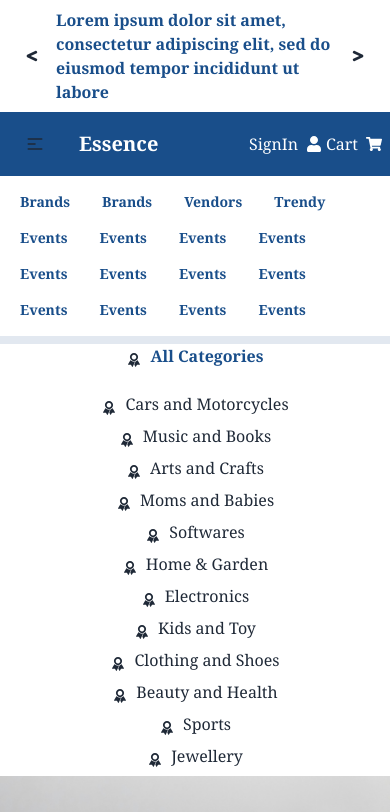
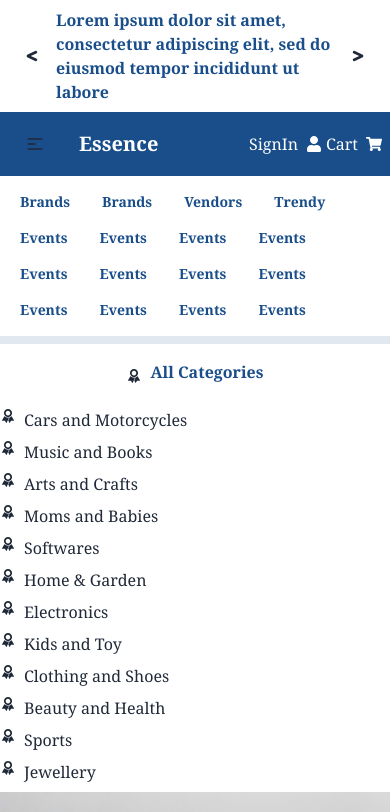
Before and after one commit to RabeyaAkter78/Incevio_Assignment, a React (Vite) app: page / in a window 390 px wide. Shown: the top 812 px of the page. Built offline with nearby package versions, Linux system fonts and the light colour scheme; no server answers.

Commit message:
modify responsiveness

```diff
--- a/src/Pages/Home/LeftSideBar/LeftSideBAr.jsx
+++ b/src/Pages/Home/LeftSideBar/LeftSideBAr.jsx
@@ -3,55 +3,55 @@
     return (
         <div className='w-full md:w-3/12 md:px-16'>
             <div className="w-full md:w-64 bg-white ">
-                <div className="flex justify-center items-center gap-2 pb-4 ">
+                <div className="flex justify-center items-center pt-4 gap-2 pb-4 ">
                     <IoIosRibbon />
                     <h2 className='mb-2 font-bold text-[#194E8A]'>All Categories</h2>
                 </div>
-                <div className="flex justify-center items-center gap-2 ">
+                <div className="flex gap-2 ">
                     <IoIosRibbon />
                     <h2 className='mb-2 '>Cars and Motorcycles</h2>
                 </div>
-                <div className="flex justify-center items-center gap-2">
+                <div className="flex gap-2">
                     <IoIosRibbon />
                     <h2 className='mb-2 '>Music and Books</h2>
                 </div>
-                <div className="flex justify-center items-center gap-2">
+                <div className="flex gap-2">
                     <IoIosRibbon />
                     <h2 className='mb-2 '>Arts and Crafts</h2>
                 </div>
-                <div className="flex justify-center items-center gap-2">
+                <div className="flex gap-2">
                     <IoIosRibbon />
                     <h2 className='mb-2 '>Moms and Babies</h2>
                 </div>
-                <div className="flex justify-center items-center gap-2">
+                <div className="flex gap-2">
                     <IoIosRibbon />
                     <h2 className='mb-2 '>Softwares</h2>
                 </div>
-                <div className="flex justify-center items-center gap-2">
+                <div className="flex gap-2">
                     <IoIosRibbon />
                     <h2 className='mb-2 '>Home & Garden</h2>
                 </div>
-                <div className="flex justify-center items-center gap-2">
+                <div className="flex gap-2">
                     <IoIosRibbon />
                     <h2 className='mb-2 '>Electronics</h2>
                 </div>
-                <div className="flex justify-center items-center gap-2">
+                <div className="flex gap-2">
                     <IoIosRibbon />
                     <h2 className='mb-2 '>Kids and Toy</h2>
                 </div>
-                <div className="flex justify-center items-center gap-2">
+                <div className="flex gap-2">
                     <IoIosRibbon />
                     <h2 className='mb-2 '>Clothing and Shoes</h2>
                 </div>
-                <div className="flex justify-center items-center gap-2">
+                <div className="flex gap-2">
                     <IoIosRibbon />
                     <h2 className='mb-2 '>Beauty and Health</h2>
                 </div>
-                <div className="flex justify-center items-center gap-2">
+                <div className="flex gap-2">
                     <IoIosRibbon />
                     <h2 className='mb-2 '>Sports</h2>
                 </div>
-                <div className="flex justify-center items-center gap-2">
+                <div className="flex gap-2">
                     <IoIosRibbon />
                     <h2 className='mb-2 '>Jewellery</h2>
                 </div>
```
